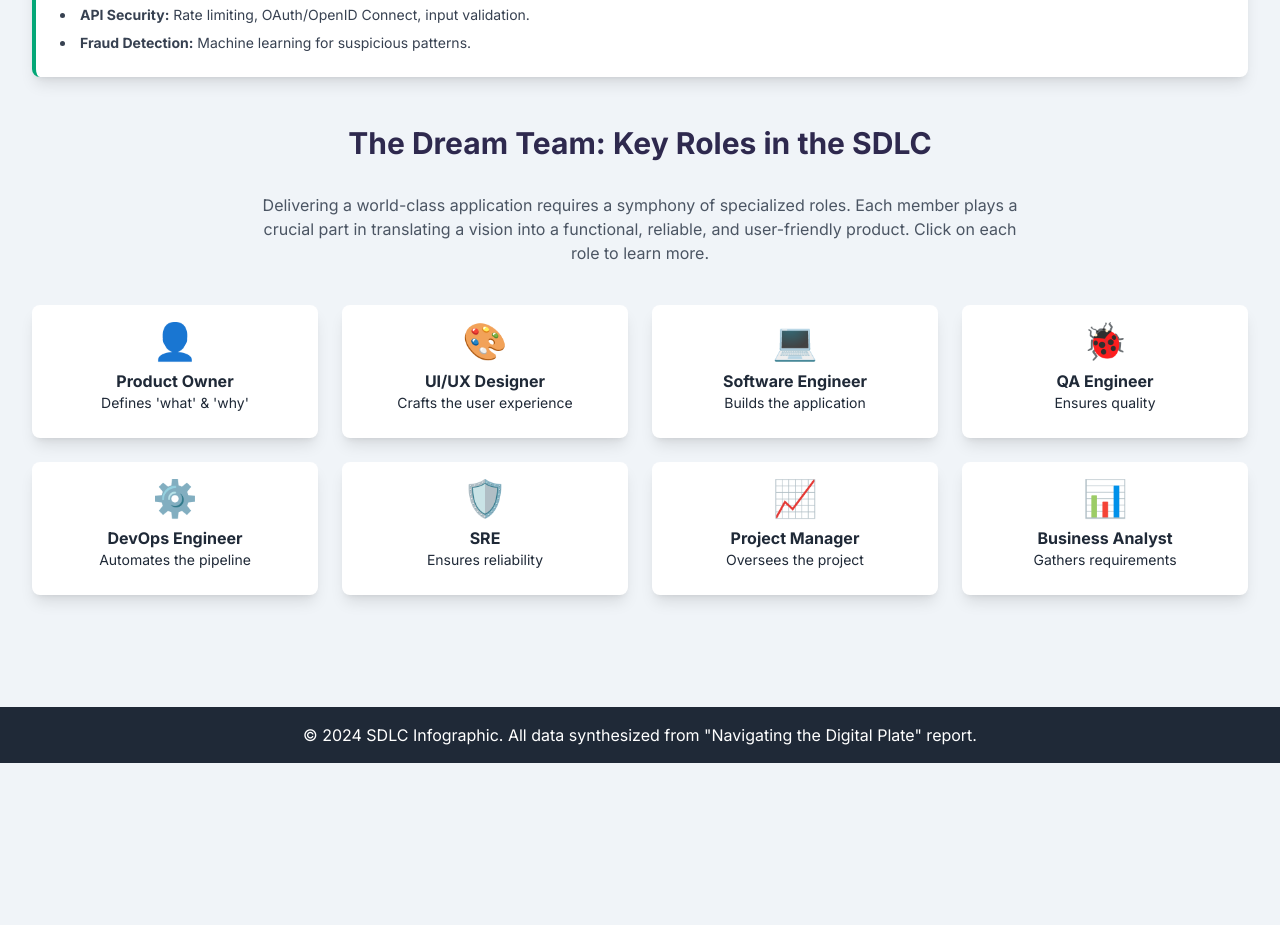
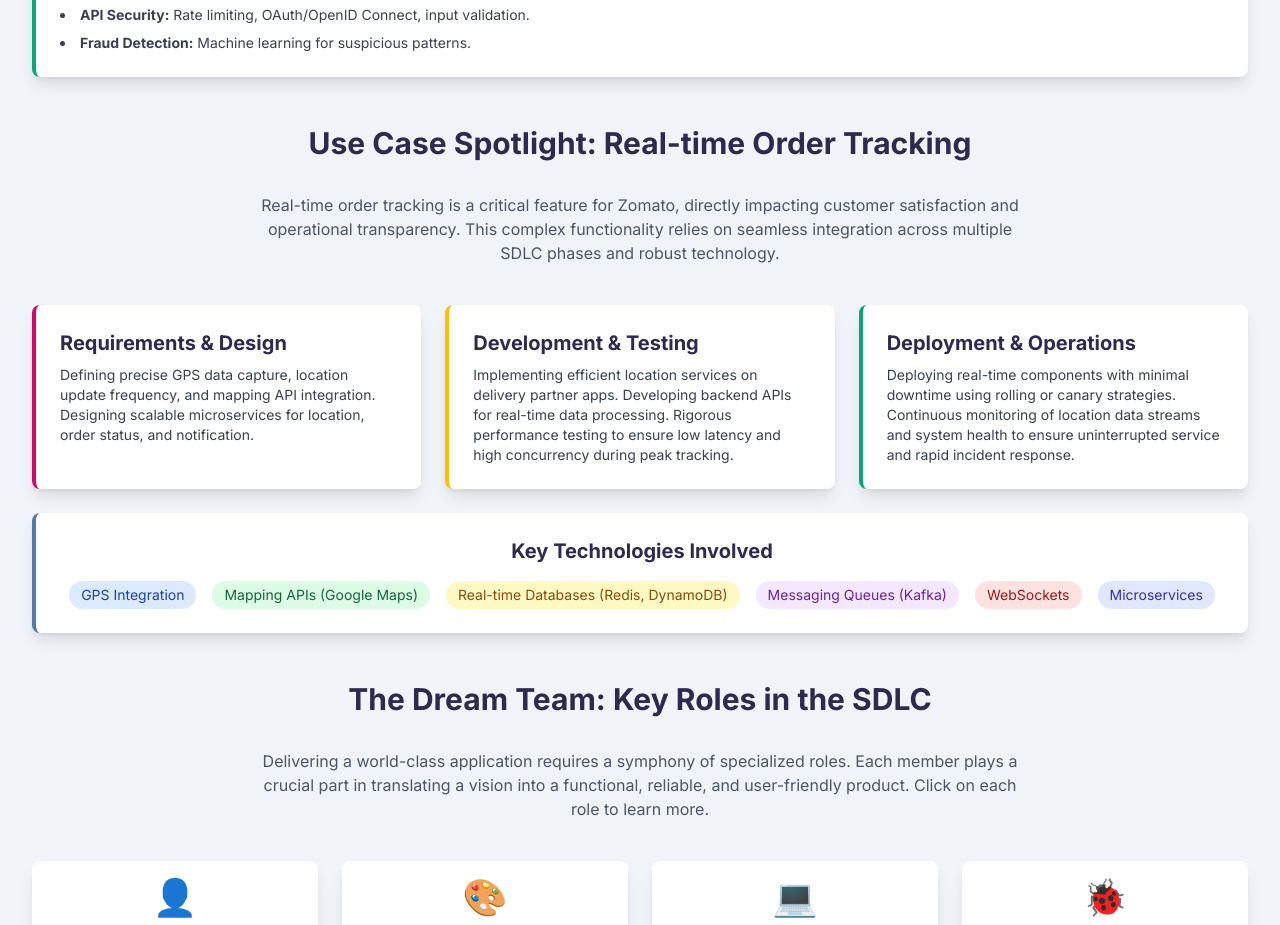
Before and after one commit to ayushk2001-other/Zomato-SDLC-report, a plain HTML site: page index.html in a window 1280 px wide. Shown: the part 4588-5513 px from the top of the page. Before the commit the page ends 5351 px from the top, so only its background shows below. Drawn offline with nearby package versions, Linux system fonts and the light colour scheme.

Commit message:
new section added

```diff
--- a/index.html
+++ b/index.html
@@ -306,7 +306,37 @@
             </div>
         </section>
 
-
+         <section id="use-case" class="mb-12">
+            <h2 class="text-3xl font-bold text-center mb-8 text-[#2E294E]">Use Case Spotlight: Real-time Order Tracking</h2>
+            <p class="text-center text-gray-600 max-w-3xl mx-auto mb-10">
+                Real-time order tracking is a critical feature for Zomato, directly impacting customer satisfaction and operational transparency. This complex functionality relies on seamless integration across multiple SDLC phases and robust technology.
+            </p>
+            <div class="grid grid-cols-1 md:grid-cols-2 lg:grid-cols-3 gap-6">
+                <div class="bg-white rounded-lg shadow-lg p-6 border-l-4 border-[#D90368]">
+                    <h3 class="text-xl font-bold text-[#2E294E] mb-2">Requirements & Design</h3>
+                    <p class="text-gray-700 text-sm">Defining precise GPS data capture, location update frequency, and mapping API integration. Designing scalable microservices for location, order status, and notification.</p>
+                </div>
+                <div class="bg-white rounded-lg shadow-lg p-6 border-l-4 border-[#FFBF00]">
+                    <h3 class="text-xl font-bold text-[#2E294E] mb-2">Development & Testing</h3>
+                    <p class="text-gray-700 text-sm">Implementing efficient location services on delivery partner apps. Developing backend APIs for real-time data processing. Rigorous performance testing to ensure low latency and high concurrency during peak tracking.</p>
+                </div>
+                <div class="bg-white rounded-lg shadow-lg p-6 border-l-4 border-[#04A777]">
+                    <h3 class="text-xl font-bold text-[#2E294E] mb-2">Deployment & Operations</h3>
+                    <p class="text-gray-700 text-sm">Deploying real-time components with minimal downtime using rolling or canary strategies. Continuous monitoring of location data streams and system health to ensure uninterrupted service and rapid incident response.</p>
+                </div>
+                <div class="md:col-span-3 bg-white rounded-lg shadow-lg p-6 border-l-4 border-[#4F7CAC] text-center">
+                    <h3 class="text-xl font-bold text-[#2E294E] mb-2">Key Technologies Involved</h3>
+                    <p class="text-gray-700 text-sm flex flex-wrap justify-center items-center gap-4 mt-4">
+                        <span class="bg-blue-100 text-blue-800 px-3 py-1 rounded-full">GPS Integration</span>
+                        <span class="bg-green-100 text-green-800 px-3 py-1 rounded-full">Mapping APIs (Google Maps)</span>
+                        <span class="bg-yellow-100 text-yellow-800 px-3 py-1 rounded-full">Real-time Databases (Redis, DynamoDB)</span>
+                        <span class="bg-purple-100 text-purple-800 px-3 py-1 rounded-full">Messaging Queues (Kafka)</span>
+                        <span class="bg-red-100 text-red-800 px-3 py-1 rounded-full">WebSockets</span>
+                        <span class="bg-indigo-100 text-indigo-800 px-3 py-1 rounded-full">Microservices</span>
+                    </p>
+                </div>
+            </div>
+        </section>
         <section id="team" class="mb-12">
             <h2 class="text-3xl font-bold text-center mb-8 text-[#2E294E]">The Dream Team: Key Roles in the SDLC</h2>
             <p class="text-center text-gray-600 max-w-3xl mx-auto mb-10">
```
